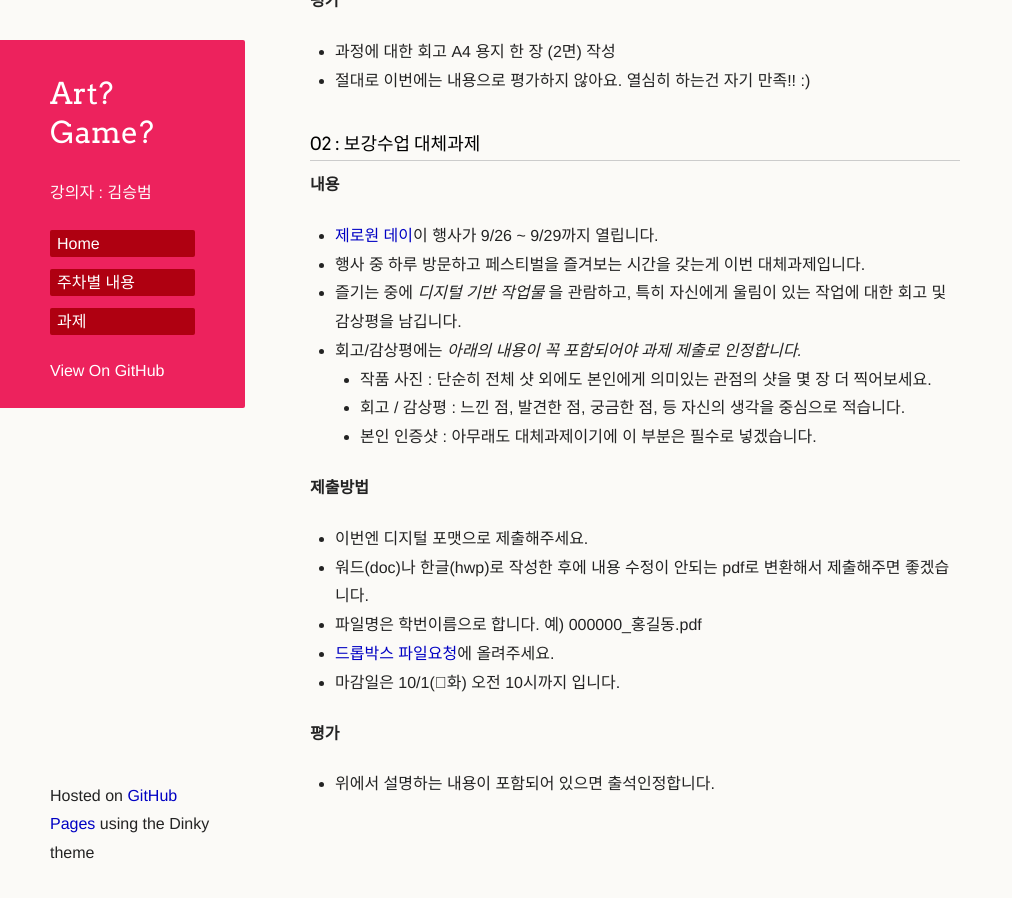
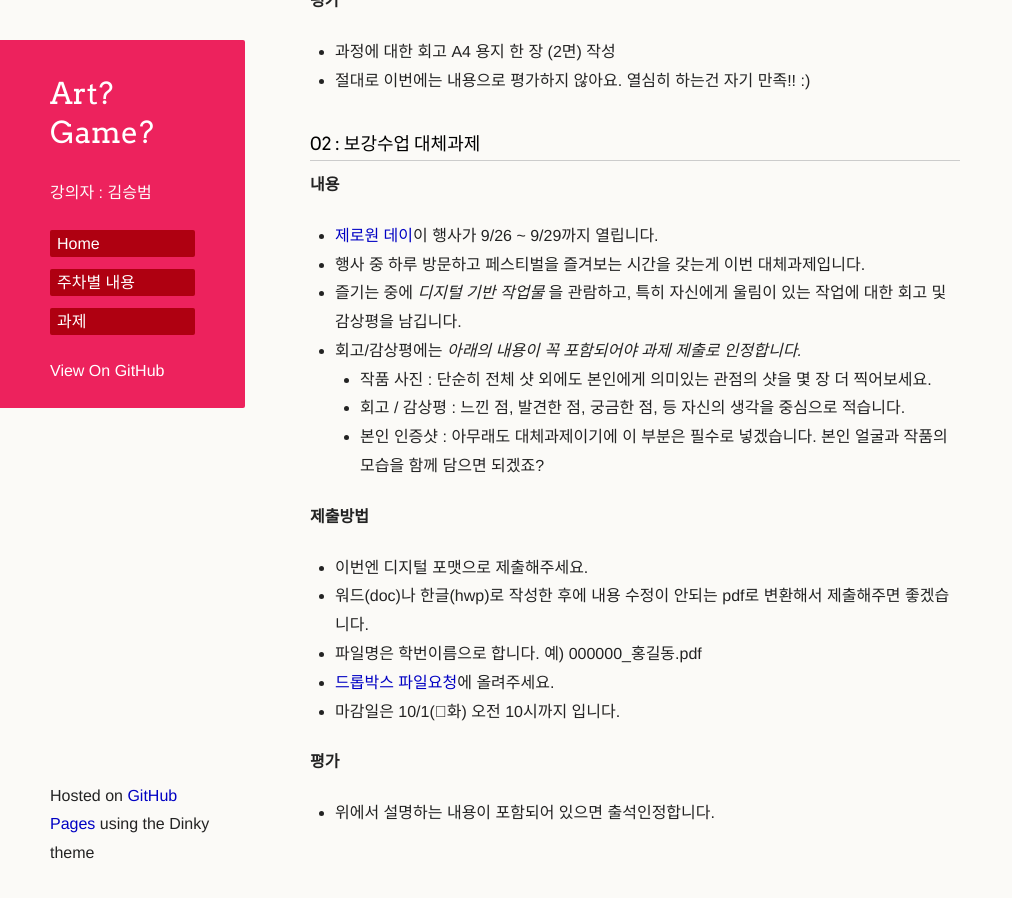
Before and after one commit to picxenk/SIA2019ArtGame, a Jekyll site: the page built from homework.md, in a window 1280 px wide and 900 px high, scrolled down 759 px. Shown: the whole window, without its empty margins (0-1012 px from the left). Built offline with Jekyll 4.4.1, drawn with Linux system fonts in a browser that asks for light colours; our own code applies the rules of GitHub Pages for plain Markdown files; a script that is not in the unit is left out; the repository's description, which GitHub fills in, is left out; before the commit the page ends 1630 px from its top, so only the background shows below that.

Commit message:
Update homework.md

```diff
--- a/homework.md
+++ b/homework.md
@@ -30,7 +30,7 @@
  * 회고/감상평에는 *아래의 내용이 꼭 포함되어야 과제 제출로 인정합니다.*
    * 작품 사진 : 단순히 전체 샷 외에도 본인에게 의미있는 관점의 샷을 몇 장 더 찍어보세요.
    * 회고 / 감상평 : 느낀 점, 발견한 점, 궁금한 점, 등 자신의 생각을 중심으로 적습니다.
-   * 본인 인증샷 : 아무래도 대체과제이기에 이 부분은 필수로 넣겠습니다.
+   * 본인 인증샷 : 아무래도 대체과제이기에 이 부분은 필수로 넣겠습니다. 본인 얼굴과 작품의 모습을 함께 담으면 되겠죠?
 
 **제출방법**
  * 이번엔 디지털 포맷으로 제출해주세요.
```
